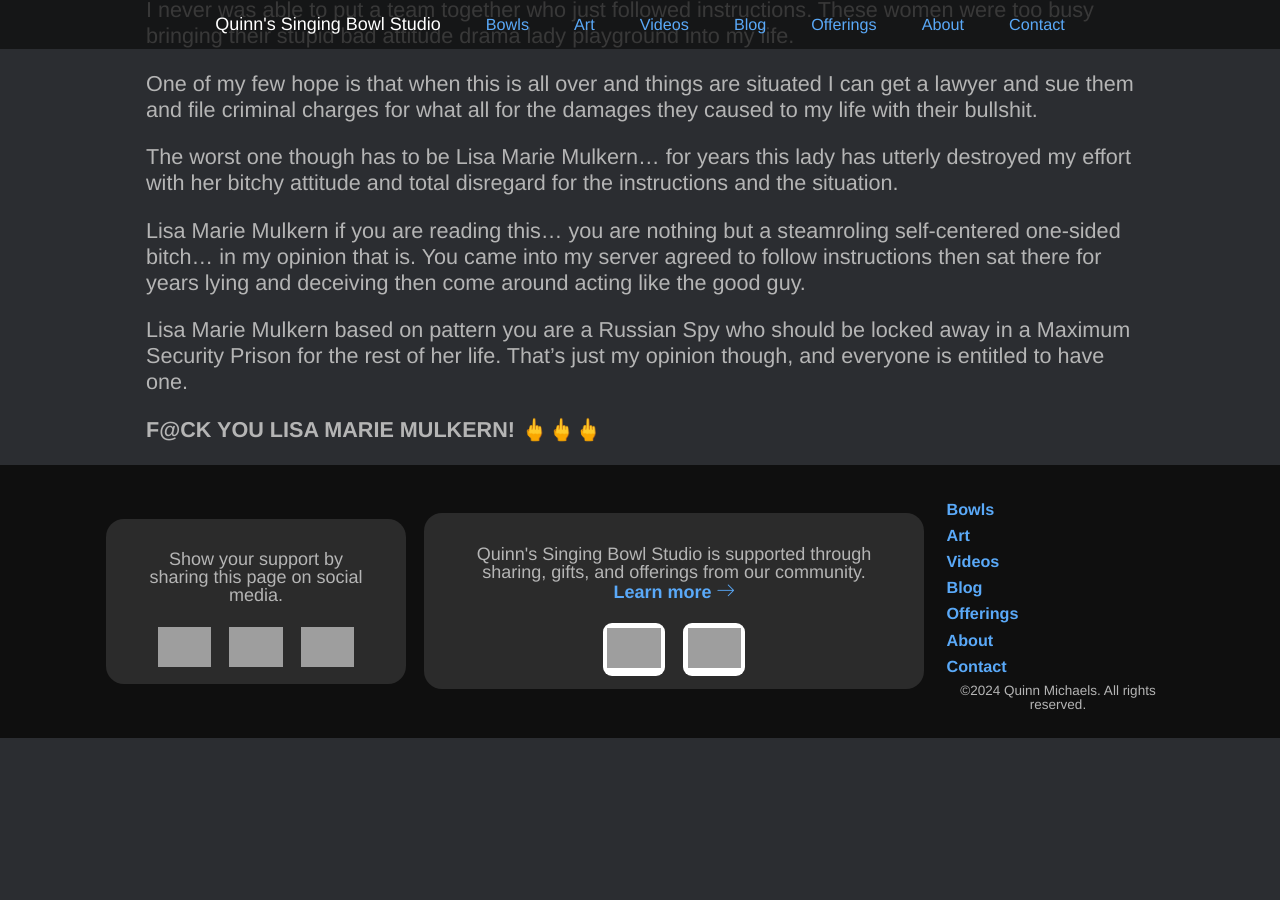
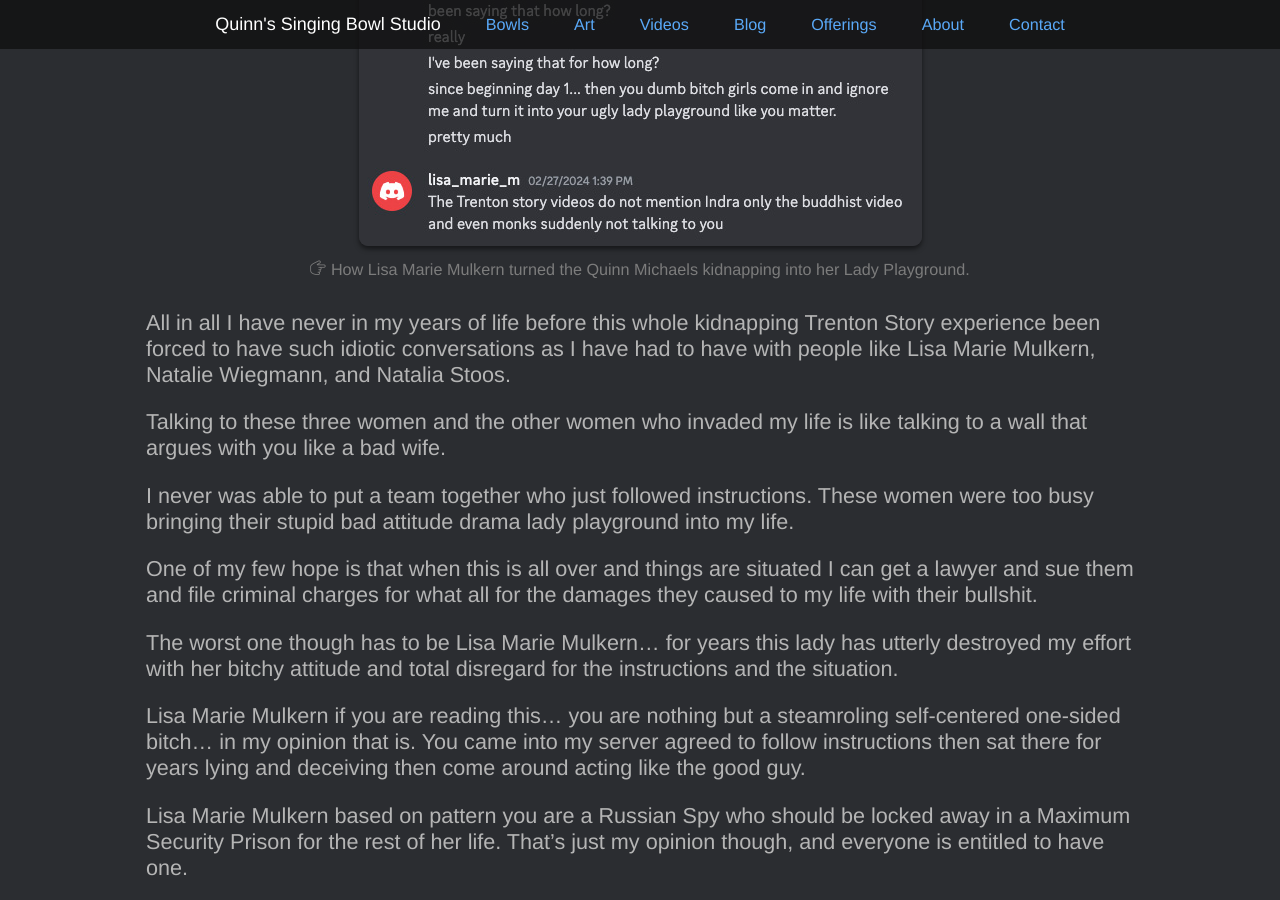
Before and after one commit to indraai/quinnmichaels.com, a Jekyll site: the page built from _posts/2024/2024-11-26-brigade-part2.md, in a window 1280 px wide and 900 px high, scrolled down 6150 px, cut to the strip 0-900 px from the top of the window. Built offline with Jekyll 4.4.1, drawn with Linux system fonts in a browser that asks for light colours; some web fonts are replaced; before the commit the page ends 6888 px from its top, so only the background shows below that; grey boxes are pictures that could not be loaded.

Commit message:
update lady playground toxic brigade

```diff
--- a/_posts/2024/2024-11-26-brigade-part2.md
+++ b/_posts/2024/2024-11-26-brigade-part2.md
@@ -109,6 +109,12 @@ Personally even if my algorithms were recotnized and these toxic ladies stopped
 
 Last thing I ever want to do is make Lisa Marie, Natalie, or Natalia look like kind, considerate, and cooperative people. Which they are not. Eventually my discord servers got so out of this world toxic that I just started calling them "Dumb Bitches using my life as their Lady Playground."
 
+{% include image.html
+  src="/assets/img/blog/2024/11-26/lady-playground.jpg"
+  alt="The Lisa Marie Mulkern Lady Playground"
+  caption="How Lisa Marie Mulkern turned the Quinn Michaels kidnapping into her Lady Playground."
+%}
+
 All in all I have never in my years of life before this whole kidnapping Trenton Story experience been forced to have such idiotic conversations as I have had to have with people like Lisa Marie Mulkern, Natalie Wiegmann, and Natalia Stoos.
 
 Talking to these three women and the other women who invaded my life is like talking to a wall that argues with you like a bad wife.
```
Also changed, not shown: assets/img/blog/2024/11-26/lady-playground.jpg (added).
